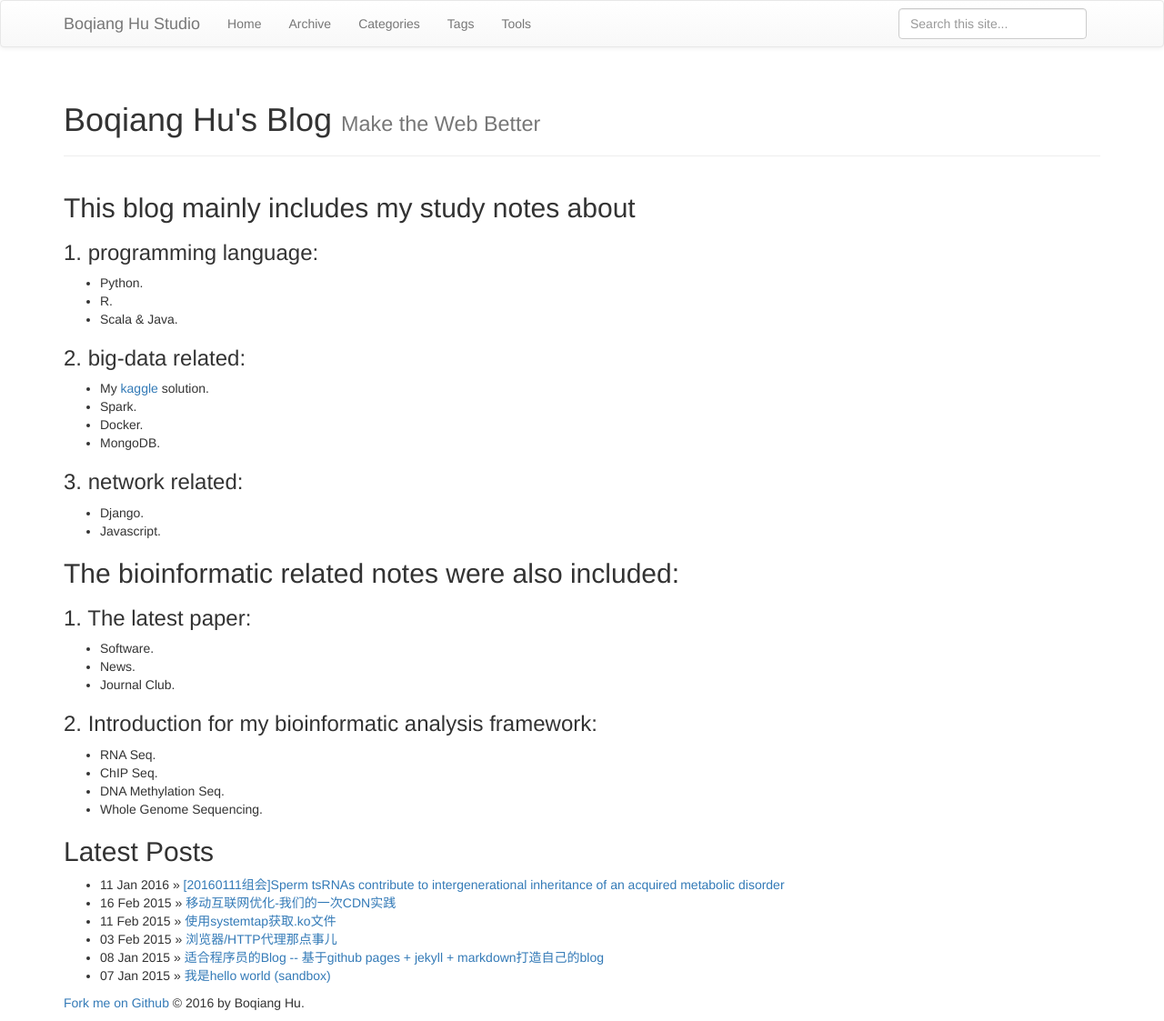
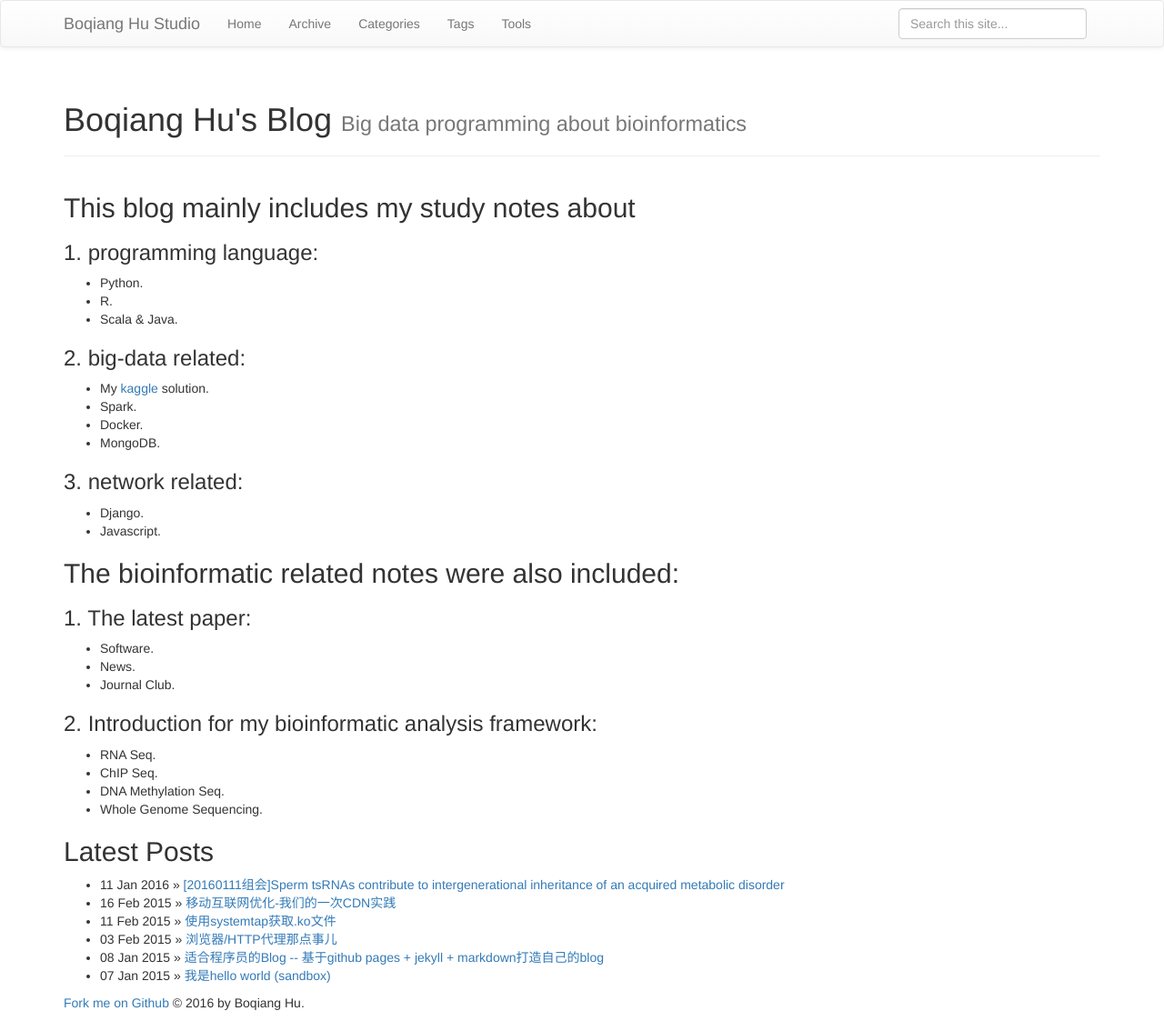
Before and after one commit to huboqiang/huboqiang.github.io, a Jekyll site: the page built from index.md, in a window 1280 px wide. Shown: the whole page at 91% size. Built offline with Jekyll 4.4.1, drawn with Linux system fonts in a browser that asks for light colours; nearby versions of some CDN libraries; library files that are not in the unit come from our copies.

Commit message:
My main page index v1.

```diff
--- a/index.md
+++ b/index.md
@@ -1,7 +1,7 @@
 ---
 layout: page
 title: Boqiang Hu's Blog
-tagline: Make the Web Better
+tagline: Big data programming about bioinformatics
 ---
 {% include JB/setup %}
 
```
